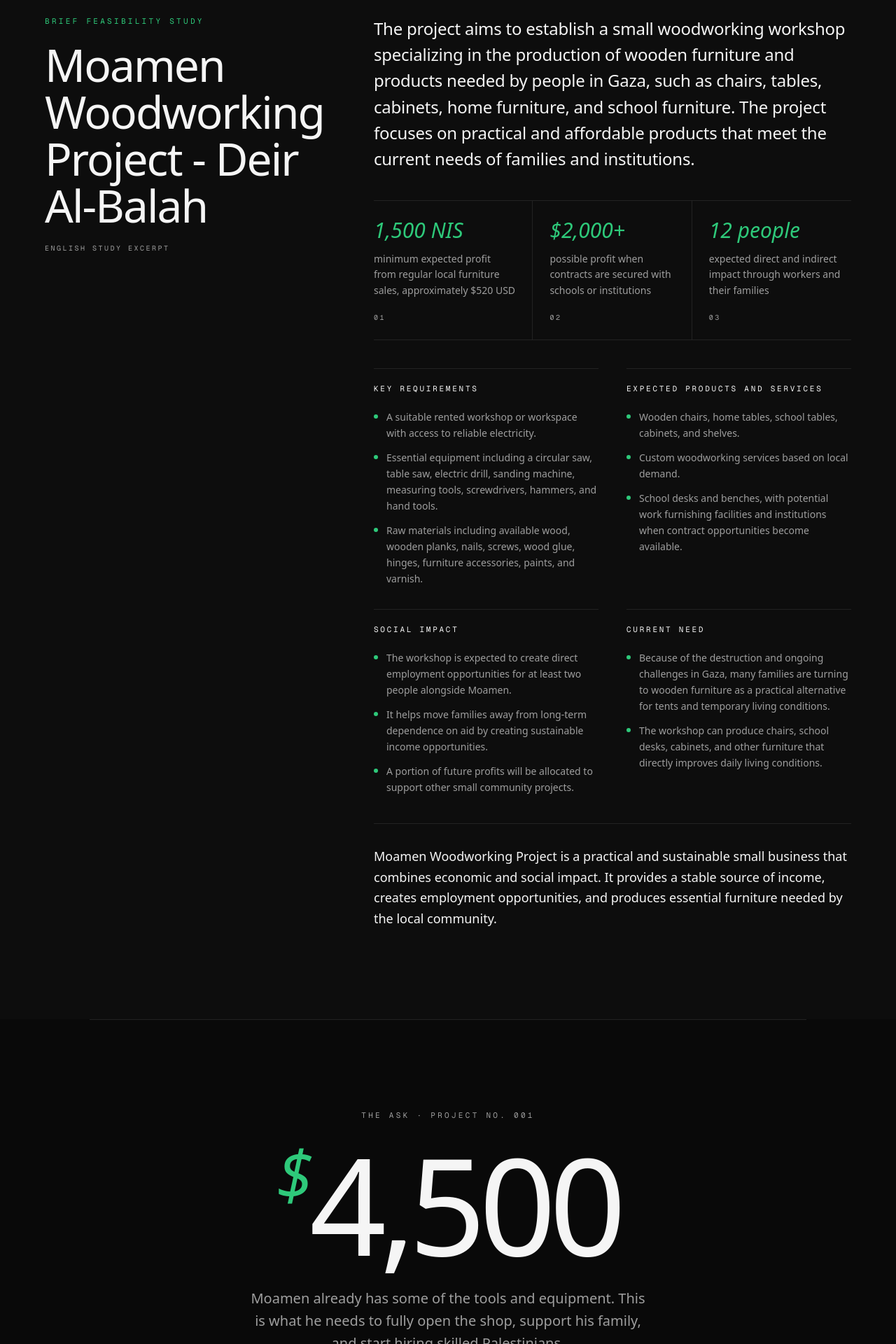
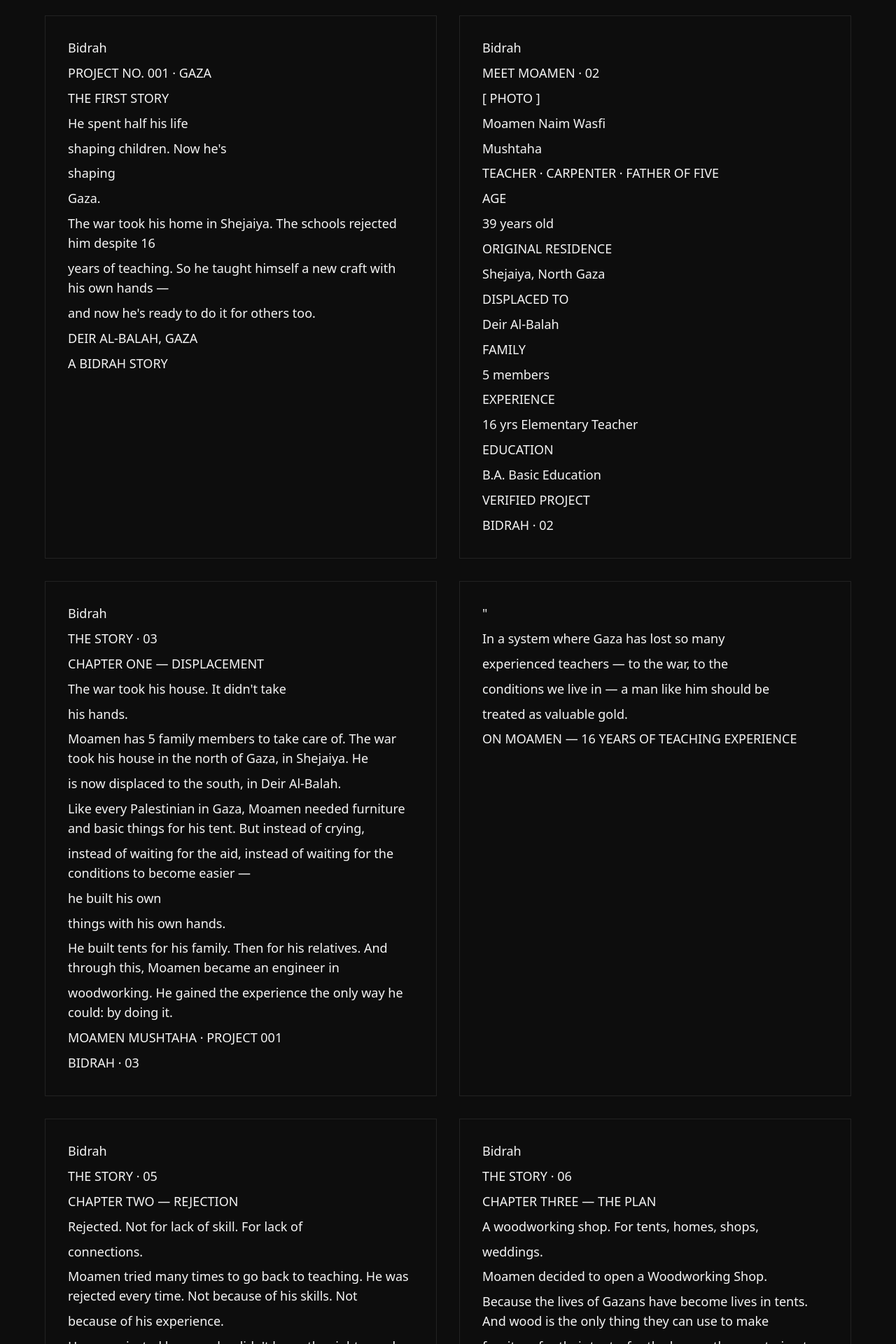
Before and after one commit to desingerpain-22/bidhra, a Next.js app: page /en/projects/moamen-woodworking-deir-al-balah in a window 1280 px wide. Shown: the part 6500-8420 px from the top of the page at 70% size. Built offline with nearby package versions, Linux system fonts and the light colour scheme.

Commit message:
Use PDF wording for Moamen study

```diff
--- a/src/app/[locale]/projects/[slug]/page.tsx
+++ b/src/app/[locale]/projects/[slug]/page.tsx
@@ -134,7 +134,6 @@ export default async function ProjectDetail({
   }
 
   const c = moamenContent;
-  const study = c.feasibilityStudy;
 
   return (
     <div className="editorial flex flex-1 flex-col">
@@ -343,91 +342,24 @@ export default async function ProjectDetail({
         lang="en"
         dir="ltr"
       >
-        <div className="mx-auto grid w-full max-w-6xl grid-cols-1 gap-10 lg:grid-cols-[minmax(0,4fr)_minmax(0,7fr)] lg:gap-20">
-          <Reveal direction="up">
-            <div className="lg:sticky lg:top-28">
-              <p className="font-mono text-[11px] uppercase tracking-[0.3em] text-accent">
-                {study.eyebrow}
-              </p>
-              <h2 className="mt-5 text-[clamp(2rem,5vw,4rem)] font-light leading-[1.05] tracking-[-0.03em] text-foreground">
-                {study.title}
-              </h2>
-              <p className="mt-5 font-mono text-[10px] uppercase tracking-[0.25em] text-muted-foreground">
-                {study.source}
-              </p>
-            </div>
-          </Reveal>
-
-          <div className="flex flex-col gap-10">
-            <Reveal direction="up" delay={100}>
-              <p className="text-xl font-light leading-[1.55] tracking-[-0.01em] text-foreground sm:text-2xl">
-                {study.overview}
-              </p>
-            </Reveal>
-
-            <Reveal direction="up" delay={160}>
+        <div className="mx-auto grid w-full max-w-6xl grid-cols-1 gap-8 md:grid-cols-2">
+          {c.pdfStudy.map((page, pageIndex) => (
+            <Reveal key={pageIndex} direction="up" delay={(pageIndex % 2) * 80}>
               <div
-                className="grid grid-cols-1 border-t sm:grid-cols-3"
-                style={{ borderColor: "var(--line)" }}
+                className="h-full border p-5 sm:p-8"
+                style={{ borderColor: "var(--line)", background: "var(--bg)" }}
               >
-                {study.stats.map((stat, i) => (
-                  <div
-                    key={stat.value}
-                    className="border-b py-6 sm:border-e sm:px-6 sm:first:ps-0 sm:last:border-e-0 sm:last:pe-0"
-                    style={{ borderColor: "var(--line)" }}
+                {page.map((line, lineIndex) => (
+                  <p
+                    key={`${pageIndex}-${lineIndex}`}
+                    className="mb-2 last:mb-0 text-base font-light leading-[1.55] text-foreground sm:text-lg"
                   >
-                    <p className="text-3xl font-light italic text-accent">
-                      {stat.value}
-                    </p>
-                    <p className="mt-3 text-sm font-light leading-[1.6] text-muted-foreground">
-                      {stat.label}
-                    </p>
-                    <p className="mt-5 font-mono text-[10px] uppercase tracking-[0.25em] text-muted-foreground">
-                      0{i + 1}
-                    </p>
-                  </div>
+                    {line}
+                  </p>
                 ))}
               </div>
             </Reveal>
-
-            <div className="grid grid-cols-1 gap-x-10 gap-y-8 md:grid-cols-2">
-              {study.sections.map((section, i) => (
-                <Reveal key={section.title} direction="up" delay={120 + i * 60}>
-                  <section
-                    className="border-t pt-5"
-                    style={{ borderColor: "var(--line)" }}
-                  >
-                    <h3 className="font-mono text-[11px] uppercase tracking-[0.25em] text-foreground">
-                      {section.title}
-                    </h3>
-                    <ul className="mt-5 flex flex-col gap-3">
-                      {section.items.map((item) => (
-                        <li
-                          key={item}
-                          className="grid grid-cols-[auto_1fr] gap-3 text-sm font-light leading-[1.65] text-muted-foreground"
-                        >
-                          <span
-                            className="mt-2 h-1.5 w-1.5 rounded-full bg-accent"
-                            aria-hidden
-                          />
-                          <span>{item}</span>
-                        </li>
-                      ))}
-                    </ul>
-                  </section>
-                </Reveal>
-              ))}
-            </div>
-
-            <Reveal direction="up" delay={240}>
-              <p
-                className="border-t pt-8 text-lg font-light leading-[1.65] text-foreground"
-                style={{ borderColor: "var(--line)" }}
-              >
-                {study.conclusion}
-              </p>
-            </Reveal>
-          </div>
+          ))}
         </div>
       </section>
 
--- a/src/lib/moamen-content.ts
+++ b/src/lib/moamen-content.ts
@@ -35,15 +35,7 @@ export const moamenContent: {
   pullQuote: { body: RichLocalized; cite: Localized };
   fullBleed: { eyebrow: Localized; caption: Localized };
   workGrid: { eyebrow: RichLocalized; meta: Localized };
-  feasibilityStudy: {
-    eyebrow: string;
-    title: string;
-    source: string;
-    overview: string;
-    stats: { value: string; label: string }[];
-    sections: { title: string; items: string[] }[];
-    conclusion: string;
-  };
+  pdfStudy: string[][];
   ask: {
     eyebrow: Localized;
     amount: string;
@@ -258,65 +250,119 @@ export const moamenContent: {
       ar: "تصوير موثّق · دير البلح",
     },
   },
-  feasibilityStudy: {
-    eyebrow: "Brief Feasibility Study",
-    title: "Moamen Woodworking Project - Deir Al-Balah",
-    source: "English study excerpt",
-    overview:
-      "The project aims to establish a small woodworking workshop specializing in the production of wooden furniture and products needed by people in Gaza, such as chairs, tables, cabinets, home furniture, and school furniture. The project focuses on practical and affordable products that meet the current needs of families and institutions.",
-    stats: [
-      {
-        value: "1,500 NIS",
-        label:
-          "minimum expected profit from regular local furniture sales, approximately $520 USD",
-      },
-      {
-        value: "$2,000+",
-        label:
-          "possible profit when contracts are secured with schools or institutions",
-      },
-      {
-        value: "12 people",
-        label:
-          "expected direct and indirect impact through workers and their families",
-      },
+  pdfStudy: [
+    [
+      "Bidrah",
+      "PROJECT NO. 001 · GAZA",
+      "THE FIRST STORY",
+      "He spent half his life",
+      "shaping children. Now he's",
+      "shaping",
+      "Gaza.",
+      "The war took his home in Shejaiya. The schools rejected him despite 16",
+      "years of teaching. So he taught himself a new craft with his own hands —",
+      "and now he's ready to do it for others too.",
+      "DEIR AL-BALAH, GAZA",
+      "A BIDRAH STORY",
     ],
-    sections: [
-      {
-        title: "Key requirements",
-        items: [
-          "A suitable rented workshop or workspace with access to reliable electricity.",
-          "Essential equipment including a circular saw, table saw, electric drill, sanding machine, measuring tools, screwdrivers, hammers, and hand tools.",
-          "Raw materials including available wood, wooden planks, nails, screws, wood glue, hinges, furniture accessories, paints, and varnish.",
-        ],
-      },
-      {
-        title: "Expected products and services",
-        items: [
-          "Wooden chairs, home tables, school tables, cabinets, and shelves.",
-          "Custom woodworking services based on local demand.",
-          "School desks and benches, with potential work furnishing facilities and institutions when contract opportunities become available.",
-        ],
-      },
-      {
-        title: "Social impact",
-        items: [
-          "The workshop is expected to create direct employment opportunities for at least two people alongside Moamen.",
-          "It helps move families away from long-term dependence on aid by creating sustainable income opportunities.",
-          "A portion of future profits will be allocated to support other small community projects.",
-        ],
-      },
-      {
-        title: "Current need",
-        items: [
-          "Because of the destruction and ongoing challenges in Gaza, many families are turning to wooden furniture as a practical alternative for tents and temporary living conditions.",
-          "The workshop can produce chairs, school desks, cabinets, and other furniture that directly improves daily living conditions.",
-        ],
-      },
+    [
+      "Bidrah",
+      "MEET MOAMEN · 02",
+      "[ PHOTO ]",
+      "Moamen Naim Wasfi",
+      "Mushtaha",
+      "TEACHER · CARPENTER · FATHER OF FIVE",
+      "AGE",
+      "39 years old",
+      "ORIGINAL RESIDENCE",
+      "Shejaiya, North Gaza",
+      "DISPLACED TO",
+      "Deir Al-Balah",
+      "FAMILY",
+      "5 members",
+      "EXPERIENCE",
+      "16 yrs Elementary Teacher",
+      "EDUCATION",
+      "B.A. Basic Education",
+      "VERIFIED PROJECT",
+      "BIDRAH · 02",
     ],
-    conclusion:
-      "Moamen Woodworking Project is a practical and sustainable small business that combines economic and social impact. It provides a stable source of income, creates employment opportunities, and produces essential furniture needed by the local community.",
-  },
+    [
+      "Bidrah",
+      "THE STORY · 03",
+      "CHAPTER ONE — DISPLACEMENT",
+      "The war took his house. It didn't take",
+      "his hands.",
+      "Moamen has 5 family members to take care of. The war took his house in the north of Gaza, in Shejaiya. He",
+      "is now displaced to the south, in Deir Al-Balah.",
+      "Like every Palestinian in Gaza, Moamen needed furniture and basic things for his tent. But instead of crying,",
+      "instead of waiting for the aid, instead of waiting for the conditions to become easier —",
+      "he built his own",
+      "things with his own hands.",
+      "He built tents for his family. Then for his relatives. And through this, Moamen became an engineer in",
+      "woodworking. He gained the experience the only way he could: by doing it.",
+      "MOAMEN MUSHTAHA · PROJECT 001",
+      "BIDRAH · 03",
+    ],
+    [
+      "\"",
+      "In a system where Gaza has lost so many",
+      "experienced teachers — to the war, to the",
+      "conditions we live in — a man like him should be",
+      "treated as valuable gold.",
+      "ON MOAMEN — 16 YEARS OF TEACHING EXPERIENCE",
+    ],
+    [
+      "Bidrah",
+      "THE STORY · 05",
+      "CHAPTER TWO — REJECTION",
+      "Rejected. Not for lack of skill. For lack of",
+      "connections.",
+      "Moamen tried many times to go back to teaching. He was rejected every time. Not because of his skills. Not",
+      "because of his experience.",
+      "He was rejected because he didn't know the right people. In a broken system, connections decide who",
+      "works and who doesn't — not talent, not years of service. In a Gaza that has lost so many teachers,",
+      "Moamen should have been the first to be hired, not the last.",
+      "So he made a decision. If the system wouldn't use his mind, he would use his hands.",
+      "MOAMEN MUSHTAHA · PROJECT 001",
+      "BIDRAH · 05",
+    ],
+    [
+      "Bidrah",
+      "THE STORY · 06",
+      "CHAPTER THREE — THE PLAN",
+      "A woodworking shop. For tents, homes, shops,",
+      "weddings.",
+      "Moamen decided to open a Woodworking Shop.",
+      "Because the lives of Gazans have become lives in tents. And wood is the only thing they can use to make",
+      "furniture for their tents, for the homes they are trying to rebuild, for shops, for wedding furniture.",
+      "The need is urgent. The need is everywhere.",
+      "And Moamen doesn't want to do this alone. He wants to hire skilled Palestinians to work with him — to give",
+      "them what no one gave him: a chance based on skill, not connections.",
+      "MOAMEN MUSHTAHA · PROJECT 001",
+      "BIDRAH · 06",
+    ],
+    [
+      "MOAMEN NEEDS",
+      "$",
+      "4,500",
+      "Moamen already has some of the tools and equipment. He",
+      "needs more machines, wooden pallets for raw material, and a",
+      "place to rent so he can fully open the shop, support his family,",
+      "and hire skilled Palestinians to work with him.",
+      "Bidrah",
+      "THE ASK · 07",
+      "PROJECT 001 · FULLY VERIFIED",
+      "BIDRAH · 07",
+    ],
+    [
+      "Moamen rebuilt his life with",
+      "his own hands.",
+      "Now he's ready to do it for",
+      "others.",
+      "BIDRAH · PROJECT NO. 001 · DEIR AL-BALAH, GAZA",
+    ],
+  ],
   ask: {
     eyebrow: { en: "The Ask · Project No. 001", ar: "المطلوب · المشروع رقم 001" },
     amount: "4,500",
```
